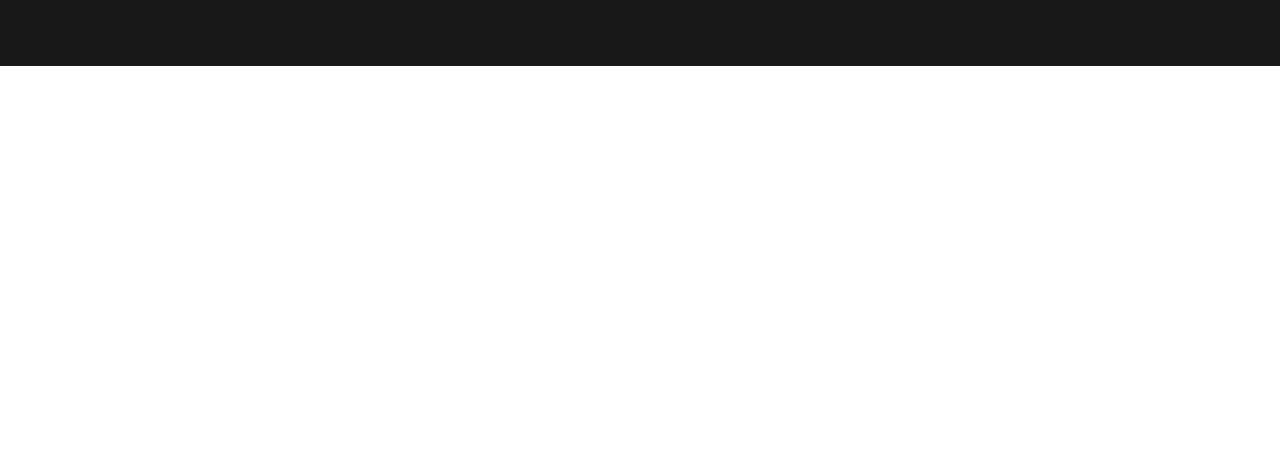
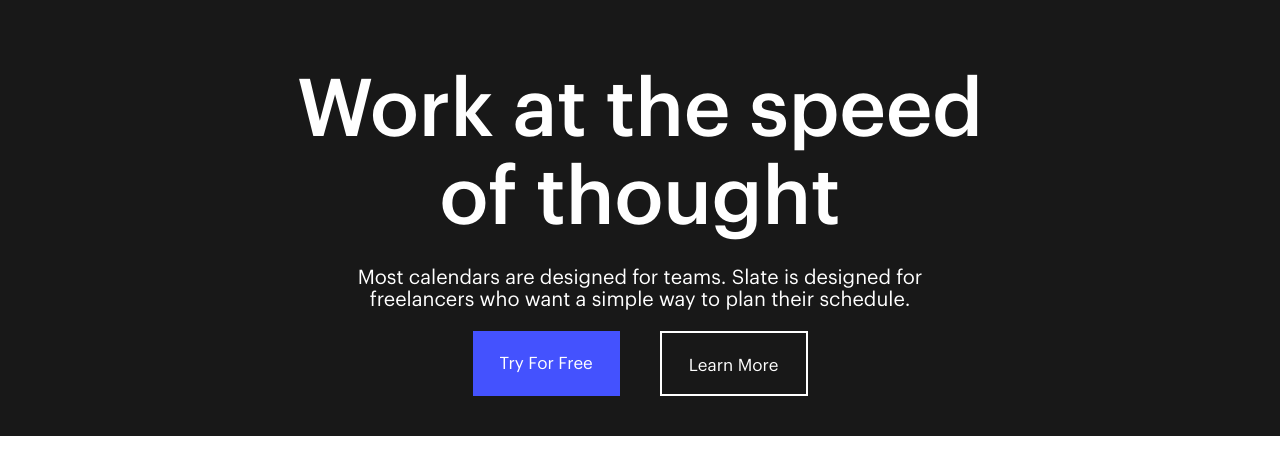
Before and after one commit to kn0p0chka/untitled-folder-4, a plain HTML site: page index.html in a window 1280 px wide. Shown: the part 94-568 px from the top of the page. Drawn offline with Linux system fonts and the light colour scheme.

Commit message:
vcntrdnt

```diff
--- a/index.html
+++ b/index.html
@@ -27,5 +27,21 @@
   </div>
   </div>
 
+
+
+
+
+<div class="content">
+
+    <div class="conteiner">
+<h1 class="cont_title">Work at the speed of thought</h1>
+<p class="cont_text">Most calendars are designed for teams. Slate is designed for freelancers who want a simple way to plan their schedule.
+    </p>
+    <div class="content_btns">
+        <a href="#" class="content_btn">Try For Free</a>
+        <a href="#" class="content_btn content_learn">Learn More</a>
+    </div>
+    </div>
+</div>
 </body>
 </html>
--- a/style.css
+++ b/style.css
@@ -61,6 +61,72 @@
     line-height: 52px;
 }
 
+.content{
+background-color: #181818;
+}
+
+
+.cont_title{
+    margin: 0 auto;
+    font-family: 'Graphik';
+    font-weight: 700px;
+    color: white;
+    font-size: 80px;
+    text-align: center;
+    margin-bottom: 25px;
+    max-width:  700px;
+}
+
+.cont_text{
+    margin: 0 auto;
+    font-family: 'graphik';
+    font-weight: 500px;
+    color: white;
+    text-align: center;
+    font-size: 20px;
+    max-width: 600px;
+}
+
+.content_btns{
+
+    display: flex;
+    max-width: 375px;
+    text-align: center;
+    margin:30px;
+    padding-bottom: 20px;
+   justify-content: space-between;
+   margin: auto;
+
+}
+
+.content_btn{
+    display: inline-block;
+
+    height: 65px;
+    width: 168px;
+
+    background-color: #4452fe;
+    font-family: 'Graphik';
+    font-size: 17px;
+    text-align: center;
+    line-height: 65px;
+    text-decoration: none;
+    color: white;
+    margin: 20px;
+}
+
+
+.content_learn{
+  background-color: transparent;
+  border: 2px solid white;
+    box-sizing:border-box ;
+
+}
+
+
+
+
+
 
 @media (max-width:830px){
     .nav-menu{
@@ -68,3 +134,26 @@
     }
 
 }
+
+@media (max-width:700px) {
+    .cont_title{
+        font-weight: 500;
+        font-size: 52px;
+    }
+}
+
+@media (max-width:425px) {
+    .content_btns{
+        display: block;
+    }
+
+    .content_btn{
+        margin: 0 auto;
+    }
+    .cont_text{
+        margin-bottom: 57px;
+    }
+    .content_learn{
+        margin-top: 21px;
+    }
+}
```
Lines whose indentation alone changed are shown as unchanged.
